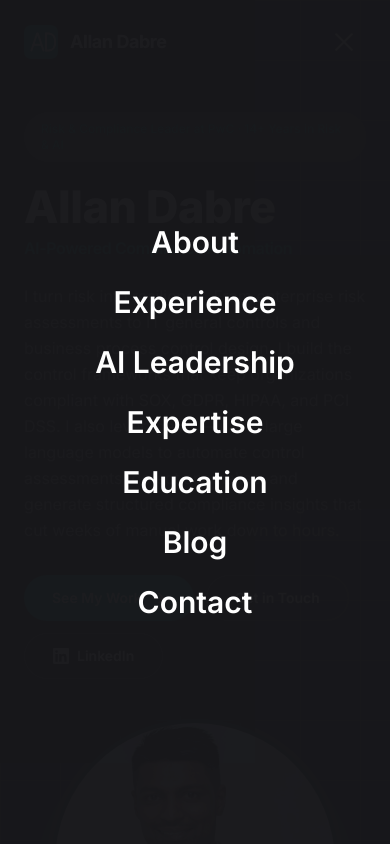
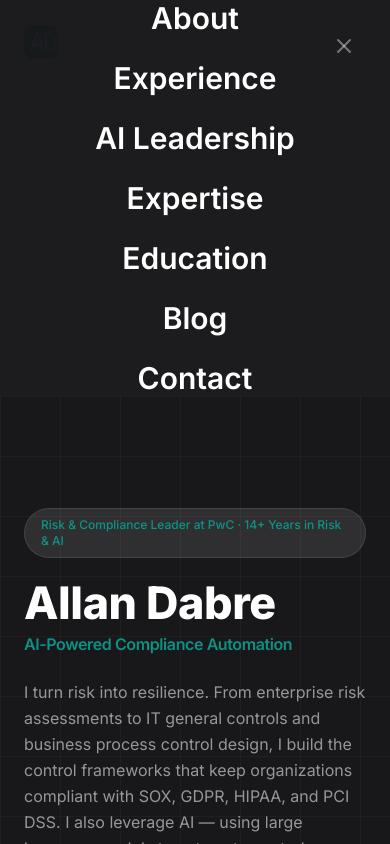
Before and after one commit to allandabre/allandabre.com, a React (Vite) app: page / in a window 390 px wide. Both pictures are taken after a click on the button 344 px from the left and 42 px from the top of the page. Shown: the top 844 px of the page. Built offline with nearby package versions, Linux system fonts and the light colour scheme.

Commit message:
feat: add X close button to mobile nav overlay

```diff
--- a/src/components/Navbar.jsx
+++ b/src/components/Navbar.jsx
@@ -159,10 +159,19 @@ export default function Navbar() {
         aria-label="Navigation menu"
         ref={overlayRef}
         onClick={toggleMobile}
-        className={`fixed inset-0 bg-dark/[0.98] z-[999] flex items-center justify-center transition-opacity duration-400 ${
+        className={`fixed inset-0 bg-dark/[0.98] z-[999] flex items-center justify-center relative transition-opacity duration-400 ${
           mobileOpen ? 'opacity-100 pointer-events-auto' : 'opacity-0 pointer-events-none'
         }`}
       >
+        <button
+          onClick={toggleMobile}
+          aria-label="Close navigation"
+          className="absolute top-6 right-6 w-11 h-11 flex items-center justify-center text-white/40 hover:text-white transition-colors duration-200"
+        >
+          <svg viewBox="0 0 24 24" fill="none" stroke="currentColor" strokeWidth="2" strokeLinecap="round" className="w-6 h-6">
+            <line x1="18" y1="6" x2="6" y2="18" /><line x1="6" y1="6" x2="18" y2="18" />
+          </svg>
+        </button>
         <div className="flex flex-col items-center gap-6" onClick={(e) => e.stopPropagation()}>
           {[...navLinks, { href: '#contact', label: 'Contact' }].map((link, i) => (
             <a
```
